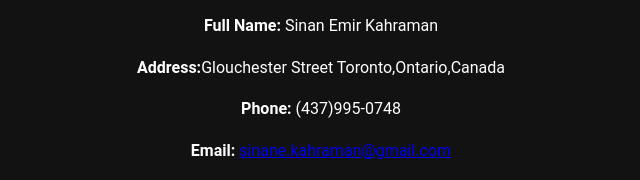
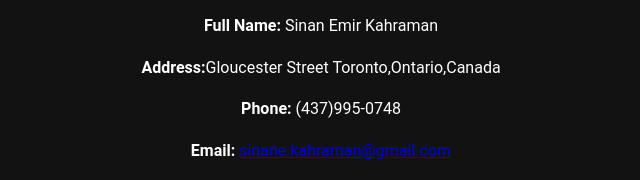
Before and after one commit to Evolvedin/Portfolio-Website, a plain HTML site: page contact.html in a window 1280 px wide. Shown: the part 163-343 px from the top of the page, 319-959 px from the left. Drawn offline with Linux system fonts and the light colour scheme.

Commit message:
Update contact.html

```diff
--- a/contact.html
+++ b/contact.html
@@ -25,7 +25,7 @@
                 any questions or opportunities you'd like to discuss.</p>
             <div class="contact-info">
                 <p><strong>Full Name:</strong> Sinan Emir Kahraman</p>
-                <p><strong>Address:</strong>Glouchester Street Toronto,Ontario,Canada</p>
+                <p><strong>Address:</strong>Gloucester Street Toronto,Ontario,Canada</p>
                 <p><strong>Phone:</strong> (437)995-0748</p>
                 <p><strong>Email:</strong> <a href="mailto:sinane.kahraman@gmail.com">sinane.kahraman@gmail.com</a></p>
             </div>
```
